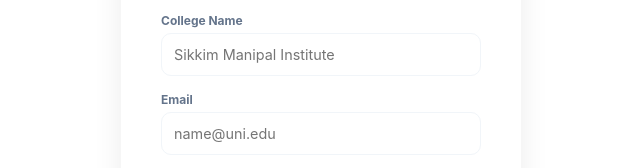
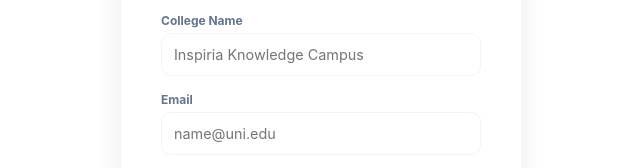
Before and after one commit to ksherpaa24/StudentOS, a plain HTML site: page index.html in a window 1280 px wide. Both pictures are taken after a click on the element "Create Account". Shown: the part 330-498 px from the top of the page, 319-959 px from the left. Drawn offline with nearby package versions, Linux system fonts and the light colour scheme.

Commit message:
Update index.html

```diff
--- a/index.html
+++ b/index.html
@@ -76,7 +76,7 @@
             <div id="signup-fields" style="display: none;">
                 <h2>Join StudentOS</h2>
                 <div class="input-group"><label>Full Name</label><input type="text" id="signupName" placeholder="Karma Hissey Sherpa"></div>
-                <div class="input-group"><label>College Name</label><input type="text" id="signupCollege" placeholder="Sikkim Manipal Institute"></div>
+                <div class="input-group"><label>College Name</label><input type="text" id="signupCollege" placeholder="Inspiria Knowledge Campus"></div>
                 <div class="input-group"><label>Email</label><input type="text" id="signupEmail" placeholder="name@uni.edu"></div>
                 <div class="input-group"><label>Password</label><input type="password" id="signupPassword" placeholder="••••••••"></div>
                 <button class="auth-btn" onclick="requestOTP('signup')">Register</button>
@@ -188,7 +188,7 @@
 
     <script>
         let genOTP = null;
-        let pUser = { name: "Karma Hissey Sherpa", college: "Sikkim Manipal Institute", email: "karma@university.edu.in" };
+        let pUser = { name: "Karma Hissey Sherpa", college: "Inspiria Knowledge Campus", email: "karma@university.edu.in" };
 
         function toggleAuth(isS) {
             document.getElementById('login-fields').style.display = isS ? 'none' : 'block';
```
